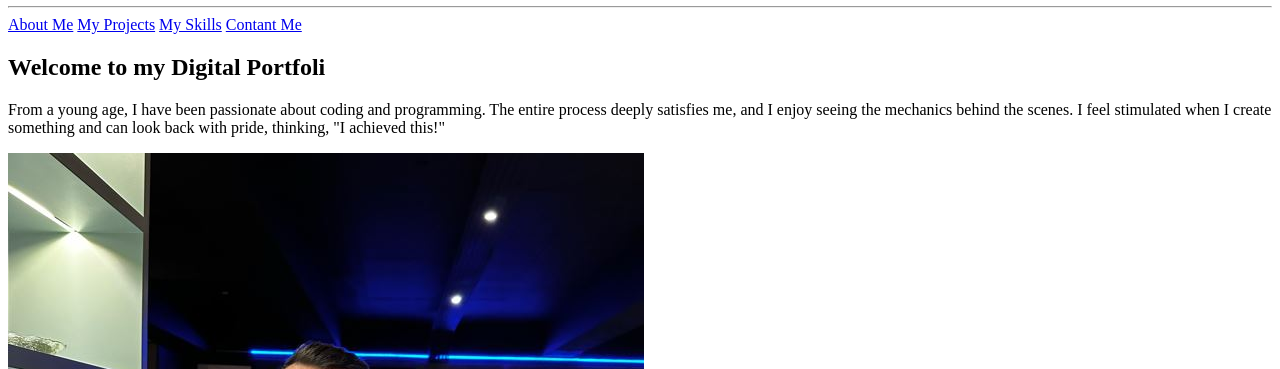
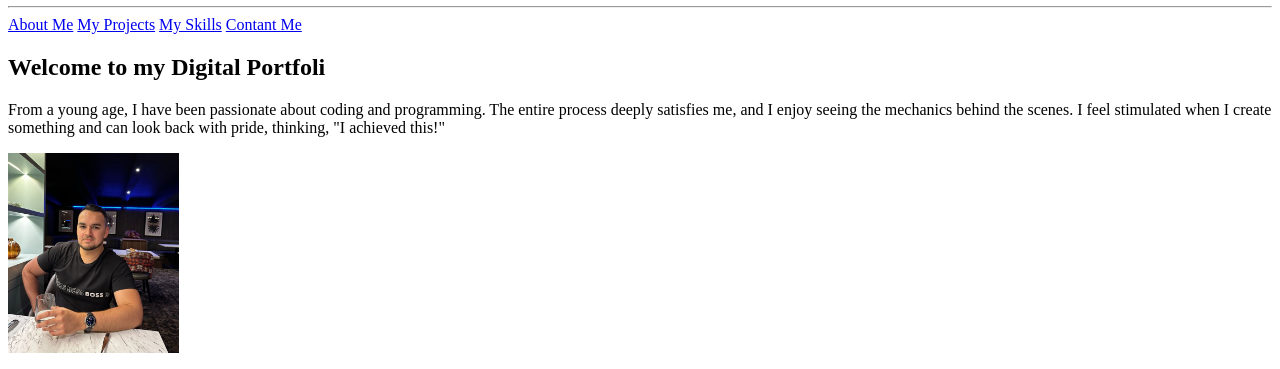
Before and after one commit to arthursmelkovs92/html-portfolio, a plain HTML site: page index.html in a window 1280 px wide. Shown: the part 60-429 px from the top of the page. Drawn offline with Linux system fonts and the light colour scheme.

Commit message:
Update index.html

```diff
--- a/index.html
+++ b/index.html
@@ -20,7 +20,7 @@
 
     <h2>Welcome to my Digital Portfoli</h2>
     <p>From a young age, I have been passionate about coding and programming. The entire process deeply satisfies me, and I enjoy seeing the mechanics behind the scenes. I feel stimulated when I create something and can look back with pride, thinking, "I achieved this!"</p>
-    <img src="./capture1.jpg" height="" 200px>
+    <img src="./Capture1.jpg" height="200px">
 
     <h1>My projects</h1>
 
```
